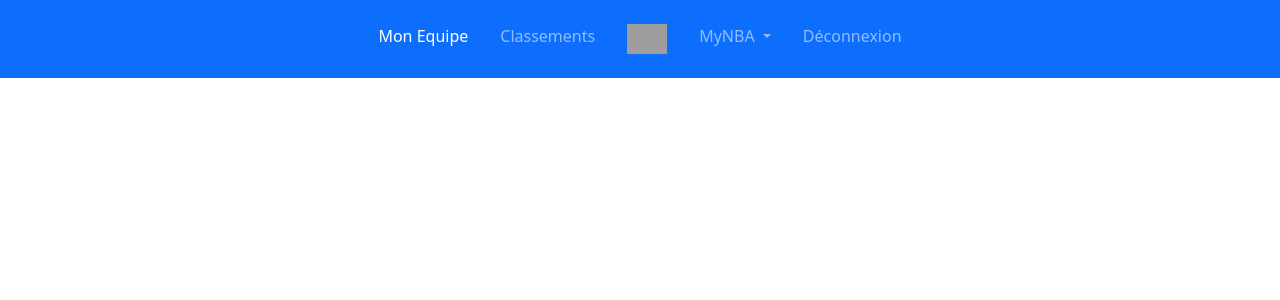
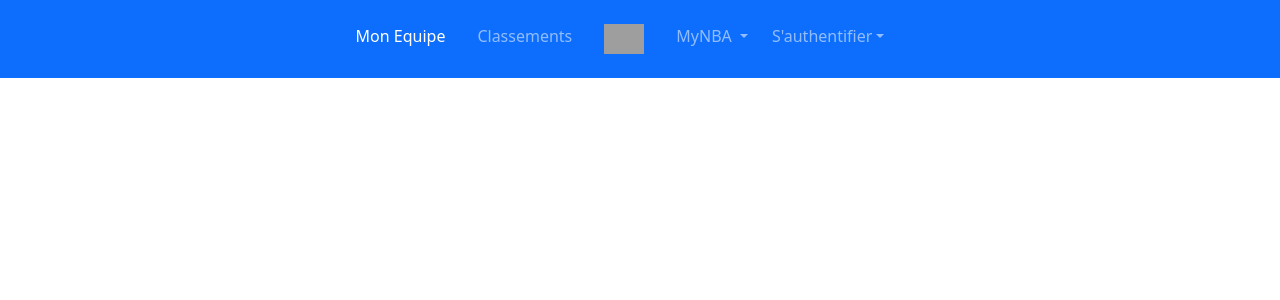
Before and after one commit to AlexAnthony13003/MyNBA, a Symfony app: template templates/base.html.twig in a window 1280 px wide. Shown: the top 300 px of the page. Run offline with Twig, Linux system fonts and the light colour scheme; the template is opened without the code that fills it, so the values that code supplies are empty; some libraries are stand-ins or nearby versions; grey boxes are pictures that could not be loaded.

Commit message:
🔐Login

```diff
--- a/templates/base.html.twig
+++ b/templates/base.html.twig
@@ -2,7 +2,7 @@
 <html>
     <head>
         <meta charset="UTF-8">
-        <title>{% block title %}{% endblock %}</title>
+        <title>{% block title %}MyNBA{% endblock %}</title>
         <link rel="icon" href="/img/nba.ico" />
         {% block stylesheets %}
             <link href="https://cdn.jsdelivr.net/npm/bootstrap@5.3.1/dist/css/bootstrap.min.css" rel="stylesheet" integrity="sha384-4bw+/aepP/YC94hEpVNVgiZdgIC5+VKNBQNGCHeKRQN+PtmoHDEXuppvnDJzQIu9" crossorigin="anonymous">
--- a/templates/components/navbar.html.twig
+++ b/templates/components/navbar.html.twig
@@ -30,9 +30,19 @@
                         <li><a class="dropdown-item" href="#">Contact</a></li>
                     </ul>
                 </li>
-                <li class="nav-item">
-                    <a class="nav-link mx-2" href="#">Déconnexion</a>
-                </li>
+                {% if app.user %}
+                    <li class="nav-item">
+                        <a class="nav-link active" href="{{ path('app_security.logout') }}">Deconnexion</a>
+                    </li>
+                {% else %}
+                    <li class="nav-item dropdown" style="margin-right: 3rem;">
+                        <a class="nav-link dropdown-toggle" data-bs-toggle="dropdown" href="#" role="button" aria-haspopup="true" aria-expanded="false">S'authentifier</a>
+                        <div class="dropdown-menu">
+                            <a class="dropdown-item" href="{{ path('app_security.login') }}">Connexion</a>
+                            <a class="dropdown-item" href="{{ path('app_security.registration') }}">Inscription</a>
+                        </div>
+                    </li>
+                {% endif %}
 
             </ul>
         </div>
```
Also changed, not shown: 2 other files.
